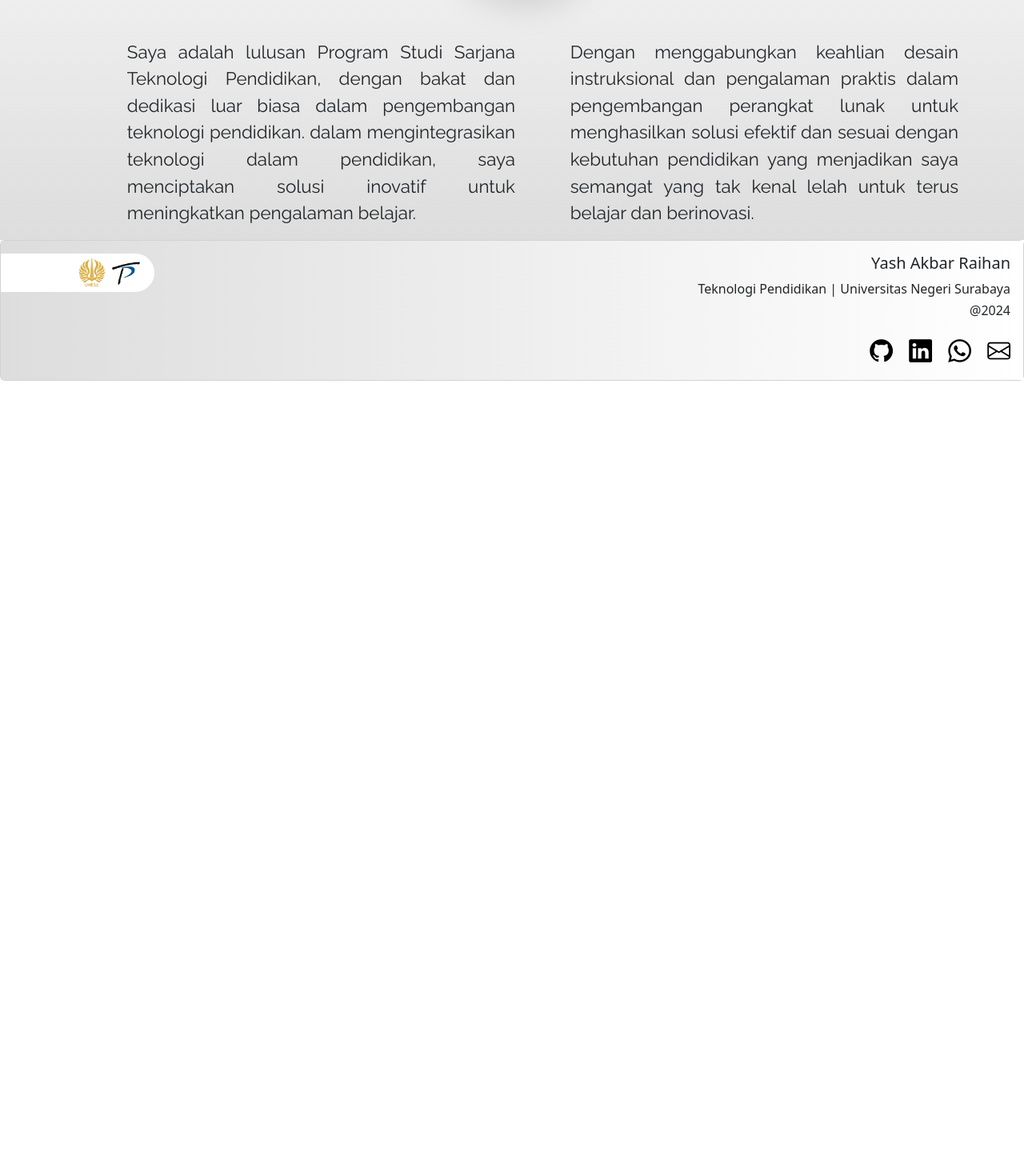
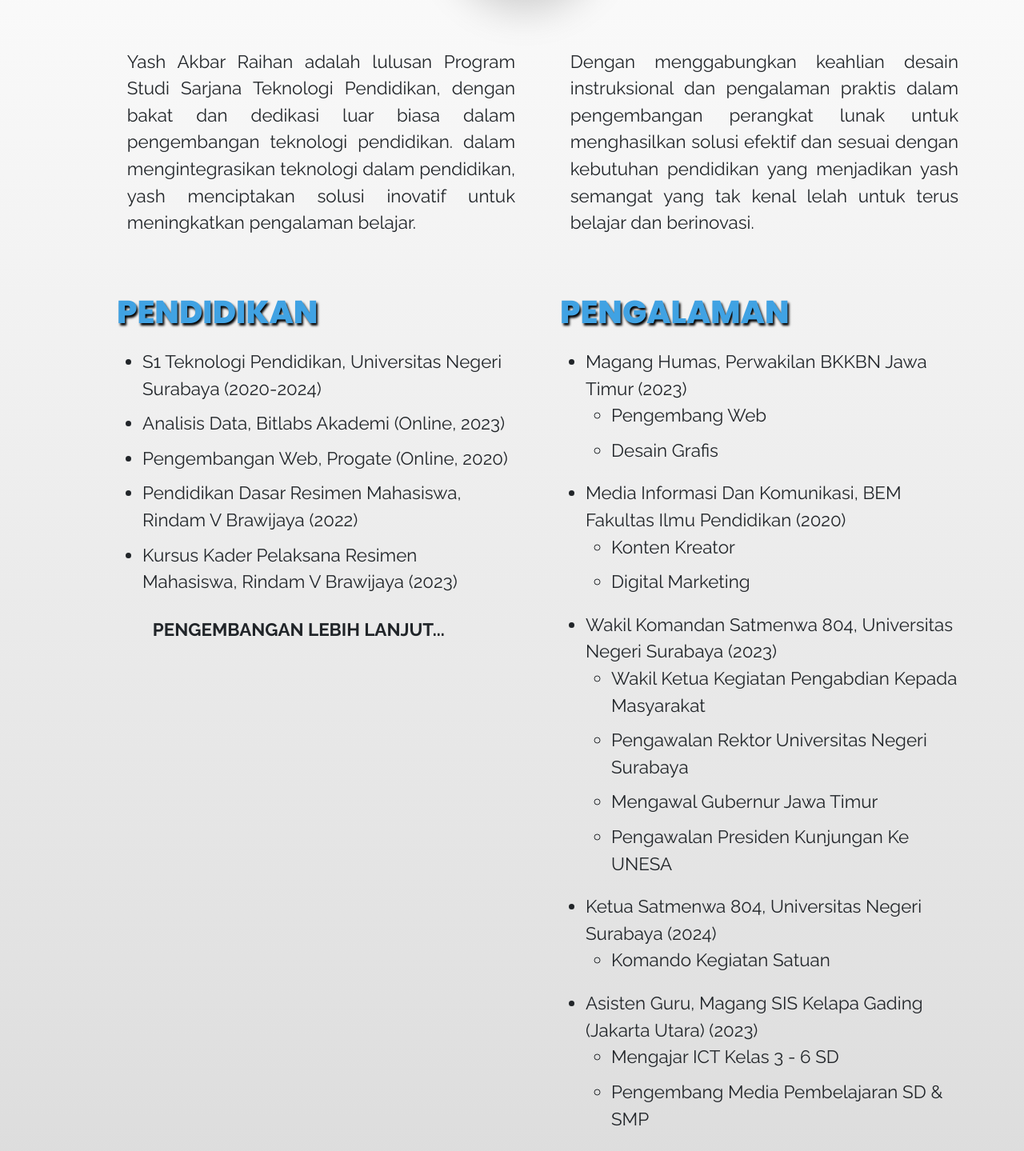
Before and after one commit to rytkizx/e-learning, a plain HTML site: page index.html in a window 1280 px wide. Shown: the part 3134-4573 px from the top of the page at 80% size. Before the commit the page ends 3610 px from the top, so only its background shows below. Drawn offline with nearby package versions, Linux system fonts and the light colour scheme.

Commit message:
siap uji 2

```diff
--- a/control/style.css
+++ b/control/style.css
@@ -275,6 +275,7 @@ i {
 #judul-profil {
   text-shadow: 2px 3px 3px #000000;
   color: #40a2e3;
+  font-size: 2.5em;
 }
 
 .up-main {
@@ -283,6 +284,14 @@ i {
 
 #teks-tujuan {
   text-shadow: 4px 4px 6px rgba(0, 0, 0, 0.5);
+}
+
+.profil .keterangan li {
+  padding-bottom: 10px;
+}
+
+.profil img {
+  width: 100%;
 }
 /* main akhir */
 
@@ -387,6 +396,11 @@ i {
   .up-main {
     height: auto;
   }
+
+  .profil .gambar-project {
+    display: none;
+  }
+  /* akhir main */
 }
 
 /* Medium screens */
--- a/index.html
+++ b/index.html
@@ -471,7 +471,7 @@
         <div class="row">
           <div class="col text-center">
             <p
-              class="teks-narasi fw-bold text-uppercase fs-2 text-center"
+              class="teks-judul fw-bold text-uppercase text-center"
               id="judul-profil"
             >
               profil pengembang
@@ -486,11 +486,11 @@
             <div class="row teks-narasi">
               <div class="col">
                 <p>
-                  Saya adalah lulusan Program Studi Sarjana Teknologi
-                  Pendidikan, dengan bakat dan dedikasi luar biasa dalam
-                  pengembangan teknologi pendidikan. dalam mengintegrasikan
-                  teknologi dalam pendidikan, saya menciptakan solusi inovatif
-                  untuk meningkatkan pengalaman belajar.
+                  Yash Akbar Raihan adalah lulusan Program Studi Sarjana
+                  Teknologi Pendidikan, dengan bakat dan dedikasi luar biasa
+                  dalam pengembangan teknologi pendidikan. dalam
+                  mengintegrasikan teknologi dalam pendidikan, yash menciptakan
+                  solusi inovatif untuk meningkatkan pengalaman belajar.
                 </p>
               </div>
               <div class="col">
@@ -498,9 +498,99 @@
                   Dengan menggabungkan keahlian desain instruksional dan
                   pengalaman praktis dalam pengembangan perangkat lunak untuk
                   menghasilkan solusi efektif dan sesuai dengan kebutuhan
-                  pendidikan yang menjadikan saya semangat yang tak kenal lelah
+                  pendidikan yang menjadikan yash semangat yang tak kenal lelah
                   untuk terus belajar dan berinovasi.
                 </p>
+              </div>
+            </div>
+            <!-- pendidikan -->
+            <div class="row pt-5 keterangan">
+              <div class="col">
+                <p
+                  class="teks-judul text-start text-uppercase"
+                  id="judul-profil"
+                >
+                  pendidikan
+                </p>
+                <ul class="text-start text-capitalize teks-narasi">
+                  <li>
+                    S1 Teknologi Pendidikan, Universitas Negeri Surabaya
+                    (2020-2024)
+                  </li>
+                  <li>Analisis Data, Bitlabs Akademi (online, 2023)</li>
+                  <li>Pengembangan Web, Progate (online, 2020)</li>
+                  <li>
+                    pendidikan dasar resimen mahasiswa, rindam v brawijaya
+                    (2022)
+                  </li>
+                  <li>
+                    kursus kader pelaksana resimen mahasiswa, rindam v brawijaya
+                    (2023)
+                  </li>
+                </ul>
+
+                <div
+                  class="col text-uppercase teks-narasi gambar-project fw-bold text-start"
+                >
+                  pengembangan lebih lanjut...
+                </div>
+              </div>
+              <!-- pengalaman -->
+              <div class="col">
+                <p
+                  class="teks-judul text-start text-uppercase"
+                  id="judul-profil"
+                >
+                  pengalaman
+                </p>
+                <ul class="text-start teks-narasi text-capitalize">
+                  <li>
+                    magang humas, perwakilan BKKBN jawa timur (2023)
+                    <ul>
+                      <li>pengembang web</li>
+                      <li>desain grafis</li>
+                    </ul>
+                  </li>
+
+                  <li>
+                    media informasi dan komunikasi, BEM fakultas ilmu pendidikan
+                    (2020)
+
+                    <ul>
+                      <li>konten kreator</li>
+                      <li>digital marketing</li>
+                    </ul>
+                  </li>
+
+                  <li>
+                    wakil komandan satmenwa 804, universitas negeri surabaya
+                    (2023)
+
+                    <ul>
+                      <li>Wakil Ketua Kegiatan Pengabdian kepada Masyarakat</li>
+                      <li>Pengawalan Rektor Universitas Negeri Surabaya</li>
+                      <li>Mengawal Gubernur Jawa Timur</li>
+                      <li>pengawalan presiden kunjungan ke UNESA</li>
+                    </ul>
+                  </li>
+                  <li>
+                    ketua satmenwa 804, universitas negeri surabaya (2024)
+
+                    <ul>
+                      <li>komando kegiatan satuan</li>
+                    </ul>
+                  </li>
+
+                  <li>
+                    asisten guru, magang SIS kelapa gading (jakarta utara)
+                    (2023)
+
+                    <ul>
+                      <li>mengajar ICT kelas 3 - 6 SD</li>
+                      <li>pengembang media pembelajaran SD & SMP</li>
+                    </ul>
+                  </li>
+                </ul>
               </div>
             </div>
           </div>
```
Also changed, not shown: view/latihan/latihan.html (+2 -2 lines), view/materi/materi.html (+2 -2 lines), view/quiz/page1.html (+2 -2 lines).
